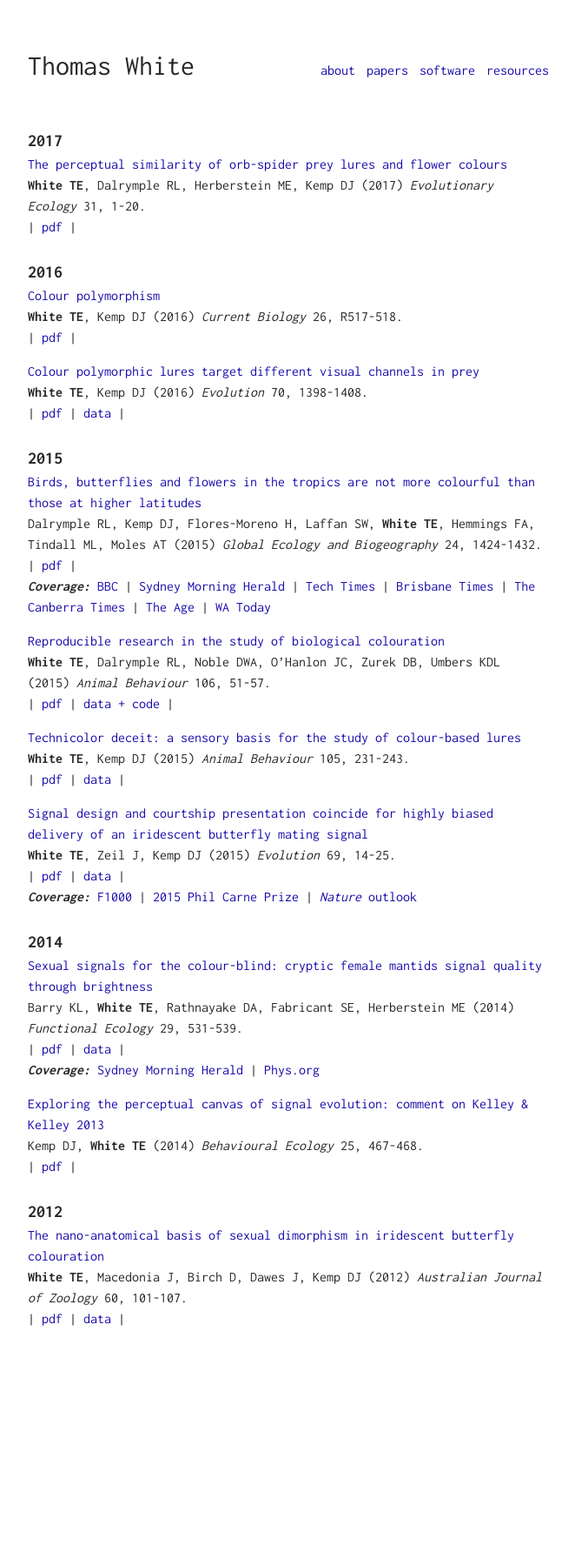
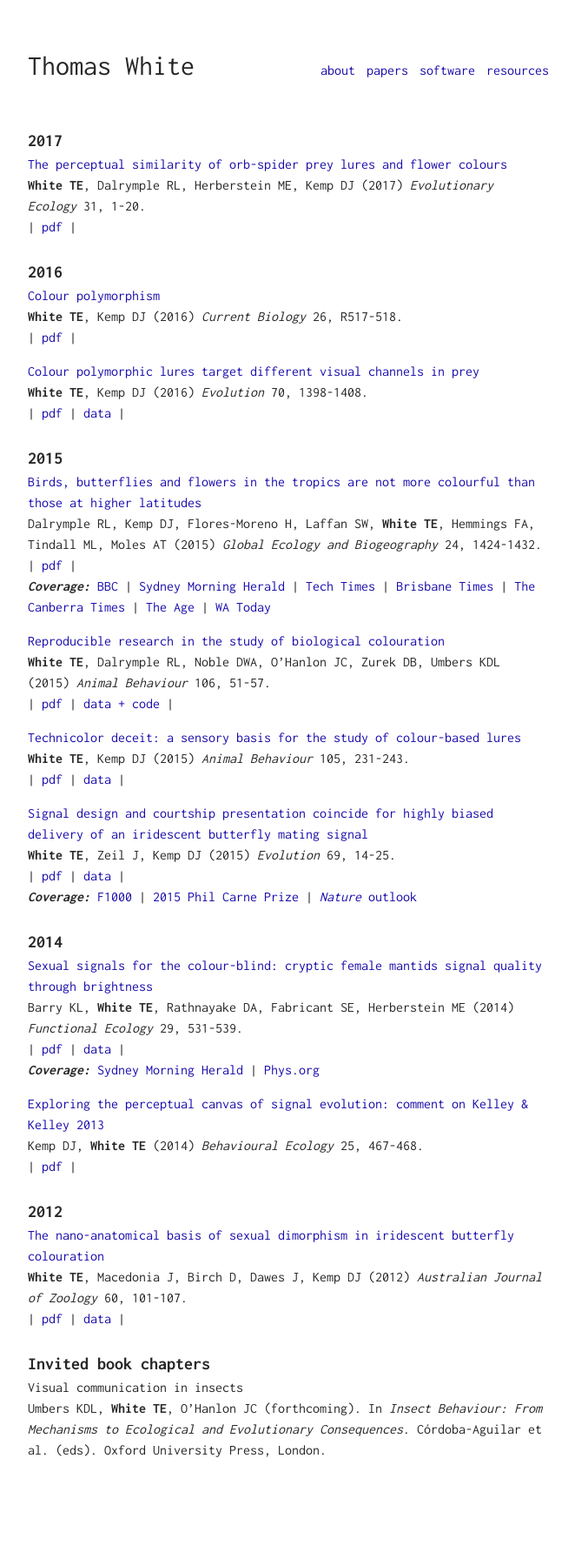
Before and after one commit to thomased/thomased.github.io, a Jekyll site: the page built from papers/index.md, in a window 1280 px wide. Shown: the whole page at 87% size, without its empty margins (308-970 px from the left). Built offline with Jekyll 4.4.1, drawn with Linux system fonts in a browser that asks for light colours; our own code applies the rules of GitHub Pages for plain Markdown files; before the commit the page ends 1633 px from its top, so only the background shows below that.

Commit message:
Paper index

```diff
--- a/papers/index.md
+++ b/papers/index.md
@@ -6,7 +6,7 @@ layout: post
 
 [The perceptual similarity of orb-spider prey lures and flower colours](http://dx.doi.org/10.1007%2Fs10682-016-9876-x)
 **White TE**, Dalrymple RL, Herberstein ME, Kemp DJ (2017) _Evolutionary Ecology_ 31, 1-20.
-| [pdf]({{ site.url }}/docs/white_2016_perceptual.pdf) |
+| [pdf]({{ site.url }}/docs/White_et_al_2017_perceptual_similarity_of_lures_and_flowers.pdf) |
 
 # 2016
 
@@ -54,3 +54,8 @@ Kemp DJ, **White TE** (2014) _Behavioural Ecology_ 25, 467-468.
 [The nano-anatomical basis of sexual dimorphism in iridescent butterfly colouration](http://dx.doi.org/10.1071/ZO12045)
 **White TE**,  Macedonia J, Birch D, Dawes J, Kemp DJ (2012) _Australian Journal of Zoology_ 60, 101-107.
 | [pdf]({{ site.url }}/docs/white_2012_nano.pdf) | [data](http://figshare.com/articles/Data_from_White_et_al_2012_The_nano_anatomical_basis_of_sexual_dimorphism_in_iridescent_butterfly_colouration_/897985) |
+
+# Invited book chapters
+
+Visual communication in insects
+Umbers KDL, **White TE**, O’Hanlon JC (forthcoming). In _Insect Behaviour: From Mechanisms to Ecological and Evolutionary Consequences_. Córdoba-Aguilar et al. (eds). Oxford University Press, London.
```
Also changed, not shown: 2 other files.
